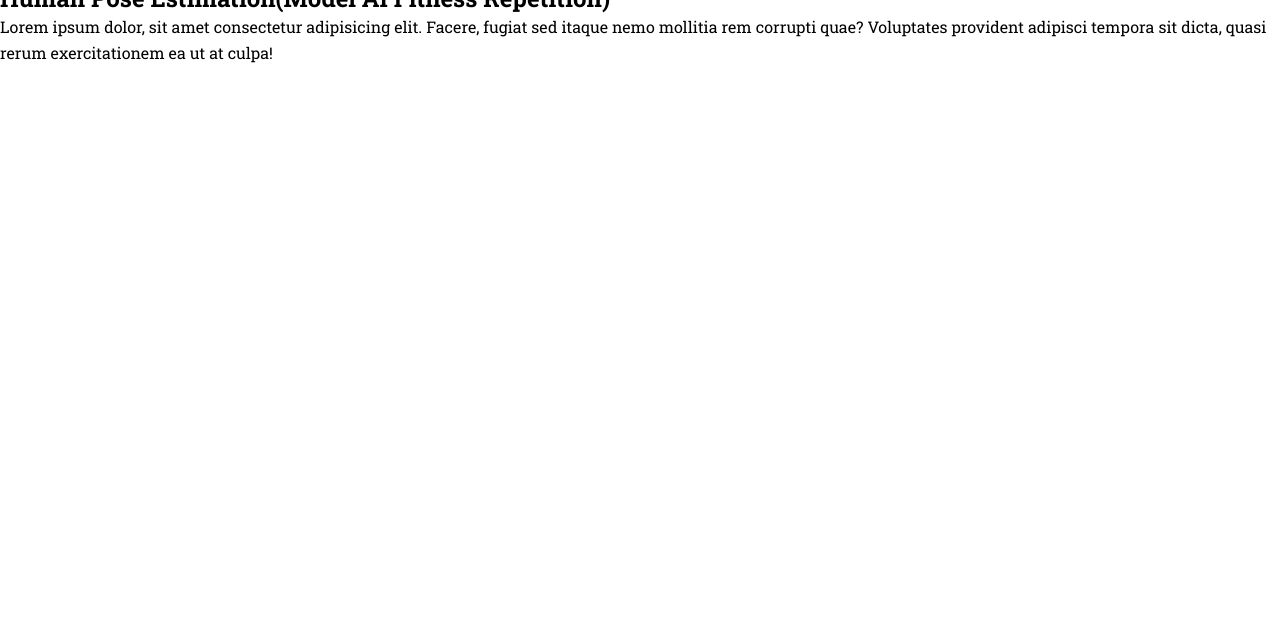
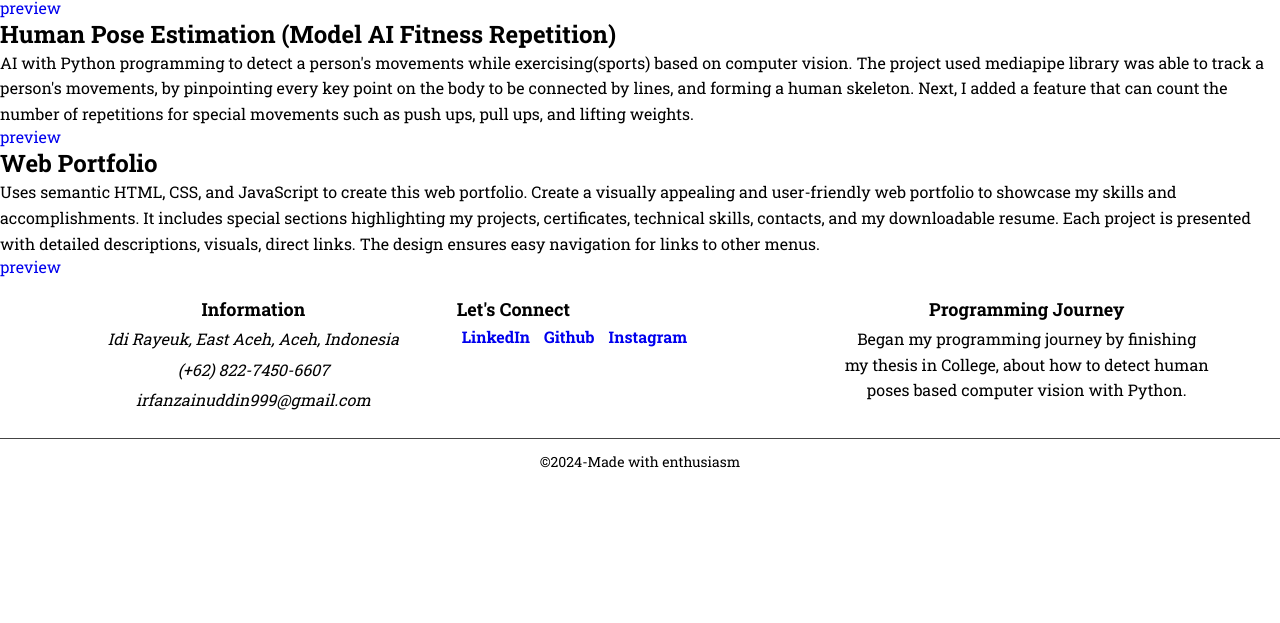
Before and after one commit to Irfanzainuddin11/website-portfolio, a plain HTML site: page projects.html in a window 1280 px wide. Shown: the part 177-800 px from the top of the page. Drawn offline with Linux system fonts and the light colour scheme.

Commit message:
Update: fill several projects, and add footer

```diff
--- a/projects.html
+++ b/projects.html
@@ -37,21 +37,63 @@
                 </div>
             </div>
         </div>
-        <div class="project-title">
-            <h1>
-                My Projects
-            </h1>
-        </div>
     </header>
 
     <main>
-        <h2>
-            Human Pose Estimation(Model AI Fitness Repetition)
-        </h2>
-        <p>
-            Lorem ipsum dolor, sit amet consectetur adipisicing elit. Facere, fugiat sed itaque nemo mollitia rem corrupti quae? Voluptates provident adipisci tempora sit dicta, quasi rerum exercitationem ea ut at culpa!
-        </p>
+        <section id="golang">
+            <h2 class="project-title">Golang Microservices <span>(Simple REST API)</span></h2>
+            <p>Golang Simple REST API uses CRUD method and Gin framework.  I use net/http package for determining code and package status, and endpoint test with Postman.</p>
+            <a href="https://github.com/Irfanzainuddin11/Learn-Golang">preview</a>
+        </section>
+
+        <section id="pose-estimation">
+            <h2 class="project-title">Human Pose Estimation <span>(Model AI Fitness Repetition)</span></h2>
+            <p>
+            AI with Python programming to detect a person's movements while exercising(sports) based on computer vision. The project used mediapipe library
+            was able to track a person's movements, by pinpointing every key point on the body to be connected by lines, and forming a
+            human skeleton. Next, I added a feature that can count the number of repetitions for special movements such as push ups,
+            pull ups, and lifting weights.</p>
+            <a href="https://ijesty.org/index.php/ijesty/article/view/346/229">preview</a>
+        </section>
+
+        <section id="web-portfolio">
+            <h2 class="project-title">Web <span>Portfolio</span></h2>
+            <p>Uses semantic HTML, CSS, and JavaScript to create this web portfolio. Create a visually appealing and user-friendly web
+                portfolio to showcase my skills and accomplishments. It includes special sections highlighting my projects,
+                certificates, technical skills, contacts, and my downloadable resume. Each project is presented with detailed descriptions,
+                visuals, direct links. The design ensures easy navigation for links to other menus.</p>
+            <a href=" https://github.com/Irfanzainuddin11/website-portfolio">preview</a>
+        </section>
     </main>
 
+        <footer>
+        <div class="footer-container">
+            <div class="footer-info">
+                <h2>Information</h2>
+                <address>
+                    <p>Idi Rayeuk, East Aceh, Aceh, Indonesia</p>
+                    <p>(+62) 822-7450-6607</p>
+                    <p>irfanzainuddin999@gmail.com</p>
+                </address>
+            </div>
+
+            <div class="footer-social">
+                <h2>Let's Connect</h2>
+                <a href="https://linkedin.com/in/irfan-zainuddin-583711184/" target="_blank" class="social-icon">LinkedIn</a>
+                <a href="https://github.com/Irfanzainuddin11" target="_blank" class="social-icon">Github</a>
+                <a href="https://www.instagram.com/zainuddin.irfan/" target="_blank" class="social-icon">Instagram</a>
+            </div>
+
+            <div class="footer-about">
+                <h2>Programming Journey</h2>
+                <p>
+                    Began my programming journey by finishing my thesis in College, about how to detect human poses based computer vision with Python.
+                </p>
+            </div>
+        </div>
+        <div class="footer-bottom">
+            <p>&copy;2024-Made with enthusiasm</p>
+        </div>
+    </footer>
 </body>
 </html>
```
